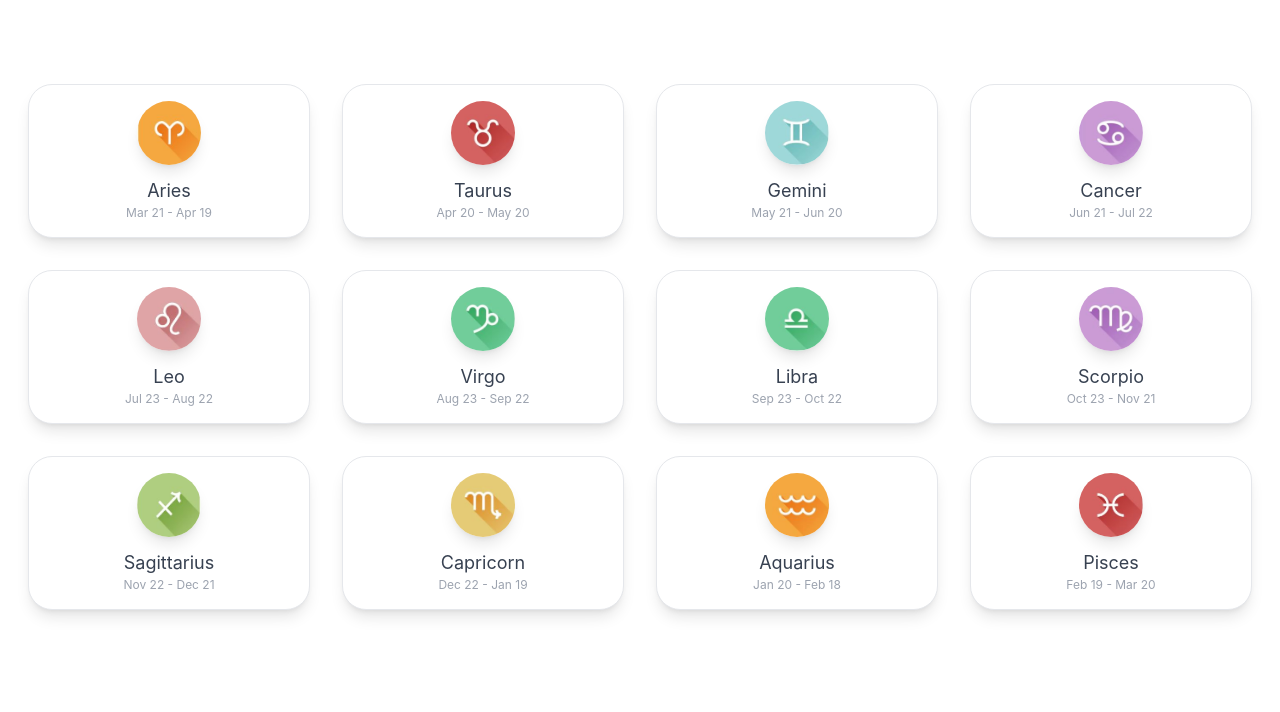
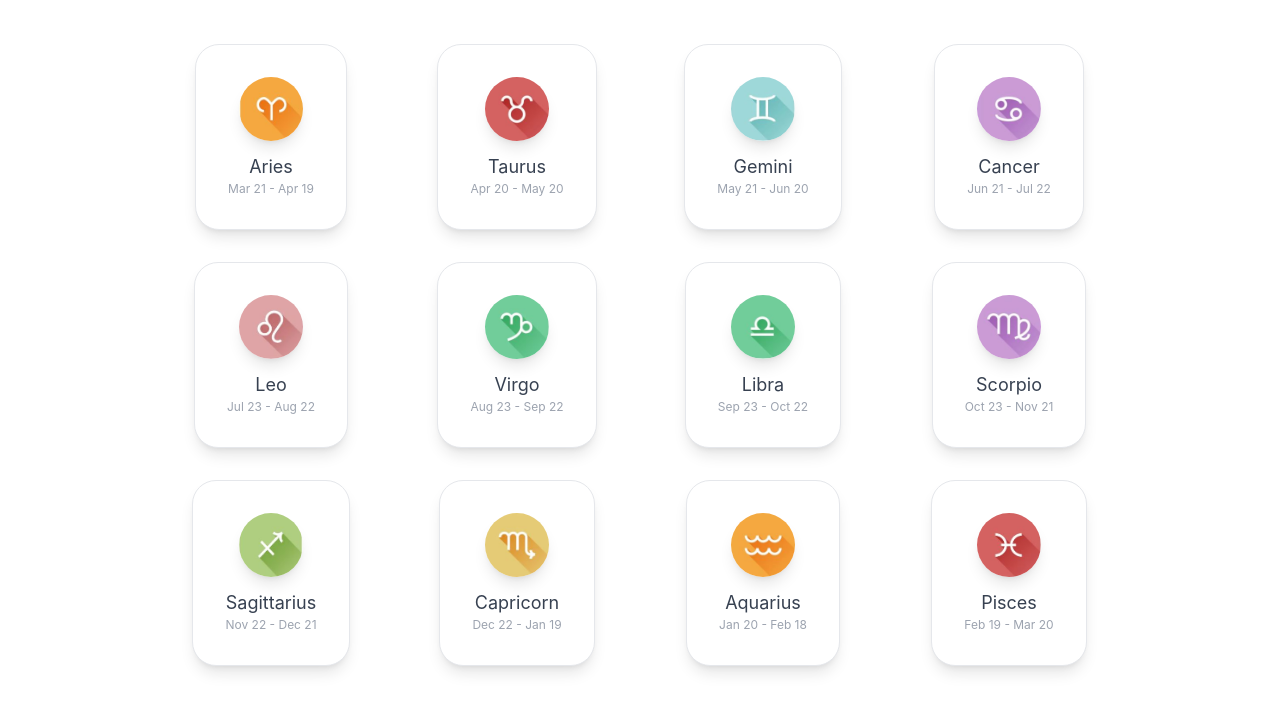
Before and after one commit to Fredosi/sabelaztro, a React (Create React App) app in the folder aztro-project/: page / in a window 1280 px wide. Shown: the top 712 px of the page. Built offline with nearby package versions, Linux system fonts and the light colour scheme.

Commit message:
feat: add screen ZodiacSelector

```diff
--- a/aztro-project/src/App.js
+++ b/aztro-project/src/App.js
@@ -1,39 +1,8 @@
-import { useState, useMemo, useEffect } from "react";
-// import { getStore } from './store';
-import ZodiacSign from "./components/ZodiacSign";
-
-const zodiacInfo = [
-  { sign: "Aries", dates: "Mar 21 - Apr 19" },
-  { sign: "Taurus", dates: "Apr 20 - May 20" },
-  { sign: "Gemini", dates: "May 21 - Jun 20" },
-  { sign: "Cancer", dates: "Jun 21 - Jul 22" },
-  { sign: "Leo", dates: "Jul 23 - Aug 22" },
-  { sign: "Virgo", dates: "Aug 23 - Sep 22" },
-  { sign: "Libra", dates: "Sep 23 - Oct 22" },
-  { sign: "Scorpio", dates: "Oct 23 - Nov 21" },
-  { sign: "Sagittarius", dates: "Nov 22 - Dec 21" },
-  { sign: "Capricorn", dates: "Dec 22 - Jan 19" },
-  { sign: "Aquarius", dates: "Jan 20 - Feb 18" },
-  { sign: "Pisces", dates: "Feb 19 - Mar 20" },
-];
+import ZodiacSelector from "./screens/ZodiacSelector";
 
 function App() {
   return (
-    <div className="mx-auto container py-20 px-6">
-      <div className="grid sm:grid-cols-1 md:grid-cols-2 lg:grid-cols-3 xl:grid-cols-4 gap-6 content-center">
-        {/* <div className="rounded"> */}
-          {zodiacInfo.map((info, i) => (
-            <ZodiacSign
-              key={i}
-              name={info.sign}
-              dates={info.dates}
-              sign = {info.sign.toLowerCase()}
-              color="red"
-            />
-          ))}
-        {/* </div> */}
-      </div>
-    </div>
+    <ZodiacSelector></ZodiacSelector>
   );
 }
 
--- a/aztro-project/src/components/ZodiacSign.js
+++ b/aztro-project/src/components/ZodiacSign.js
@@ -1,64 +1,11 @@
-import { useState, useContext, FormEvent, ChangeEvent } from "react";
-
-const ZodiacSign = ({name, dates, sign}) => {
-    console.log(name);
+const ZodiacSign = ({name, dates}) => {
   return (
-    // <div className="flex items-center justify-center h-screen bg-gradient-to-br from-indigo-500 to-indigo-800">
-      <div className="bg-white text-center rounded-3xl border shadow-lg p-4 max-w-xs m-1">
-        <img className="mb-3 w-16 h-16 rounded-full shadow-lg mx-auto"  src={require(`../images/${sign}.JPG`)} alt="aries"></img>
-        {/* <img src={require('../images/aries.JPG')} alt="A Flower Bouquet"></img>  */}
-        {/* <img src="../images/aries.JPG" alt="A Flower Bouquet"></img>  */}
+      <div className="bg-white text-center rounded-3xl border shadow-lg p-10 xl:p-8 max-w-xs m-1 cursor-pointer hover:bg-sky-100">
+        <img className="mb-3 w-16 h-16 rounded-full shadow-lg mx-auto"  src={require(`../images/${name.toLowerCase()}.JPG`)} alt="aries"></img>
         <h1 className="text-lg text-gray-700"> {name} </h1>
         <h3 className="text-xs text-gray-400 "> {dates} </h3>
       </div>
-    // </div>
   );
 };
 
 export default ZodiacSign;
-
-// import { useState, useContext, FormEvent, ChangeEvent } from "react";
-
-// const ZodiacSign = ({ name, dates, color }) => {
-//   console.log(name);
-//   return (
-//     <div className="w-full h-64 flex flex-col justify-between bg-pink-300 rounded-lg border border-pink-300 mb-6 py-5 px-4">
-//       <div>
-//         <h4 className="text-gray-800 font-bold mb-3">13 things to work on</h4>
-//         <p className="text-gray-800 text-sm">
-//           Our interior design experts work with you to create the space that you
-//           have been dreaming about.
-//         </p>
-//       </div>
-//       <div>
-//         <div className="flex items-center justify-between text-gray-800">
-//           <p className="text-sm">March 28, 2020</p>
-//           <button
-//             className="w-8 h-8 rounded-full bg-gray-800 text-white flex items-center justify-center focus:outline-none focus:ring-2 focus:ring-offset-2 ring-offset-pink-300   focus:ring-black"
-//             aria-label="edit note"
-//             role="button"
-//           >
-//             <svg
-//               xmlns="http://www.w3.org/2000/svg"
-//               className="icon icon-tabler icon-tabler-pencil"
-//               width="20"
-//               height="20"
-//               viewBox="0 0 24 24"
-//               stroke-width="1.5"
-//               stroke="currentColor"
-//               fill="none"
-//               stroke-linecap="round"
-//               stroke-linejoin="round"
-//             >
-//               <path stroke="none" d="M0 0h24v24H0z"></path>
-//               <path d="M4 20h4l10.5 -10.5a1.5 1.5 0 0 0 -4 -4l-10.5 10.5v4"></path>
-//               <line x1="13.5" y1="6.5" x2="17.5" y2="10.5"></line>
-//             </svg>
-//           </button>
-//         </div>
-//       </div>
-//     </div>
-//   );
-// };
-
-// export default ZodiacSign;
--- a/aztro-project/src/screens/ZodiacSelector.jsx
+++ b/aztro-project/src/screens/ZodiacSelector.jsx
@@ -0,0 +1,35 @@
+import ZodiacSign from "../components/ZodiacSign";
+
+const zodiacInfo = [
+    { sign: "Aries", dates: "Mar 21 - Apr 19" },
+    { sign: "Taurus", dates: "Apr 20 - May 20" },
+    { sign: "Gemini", dates: "May 21 - Jun 20" },
+    { sign: "Cancer", dates: "Jun 21 - Jul 22" },
+    { sign: "Leo", dates: "Jul 23 - Aug 22" },
+    { sign: "Virgo", dates: "Aug 23 - Sep 22" },
+    { sign: "Libra", dates: "Sep 23 - Oct 22" },
+    { sign: "Scorpio", dates: "Oct 23 - Nov 21" },
+    { sign: "Sagittarius", dates: "Nov 22 - Dec 21" },
+    { sign: "Capricorn", dates: "Dec 22 - Jan 19" },
+    { sign: "Aquarius", dates: "Jan 20 - Feb 18" },
+    { sign: "Pisces", dates: "Feb 19 - Mar 20" },
+  ];
+
+const ZodiacSelector = () => {
+
+  return (
+    <div className="mx-auto container py-10 xl:px-40">
+      <div className="grid sm:grid-cols-1 md:grid-cols-2 lg:grid-cols-3 xl:grid-cols-4 gap-6 content-center place-items-center">
+          {zodiacInfo.map((info, i) => (
+            <ZodiacSign
+              key={i}
+              name={info.sign}
+              dates={info.dates}
+            />
+          ))}
+      </div>
+    </div>
+  );
+};
+
+export default ZodiacSelector;
```
